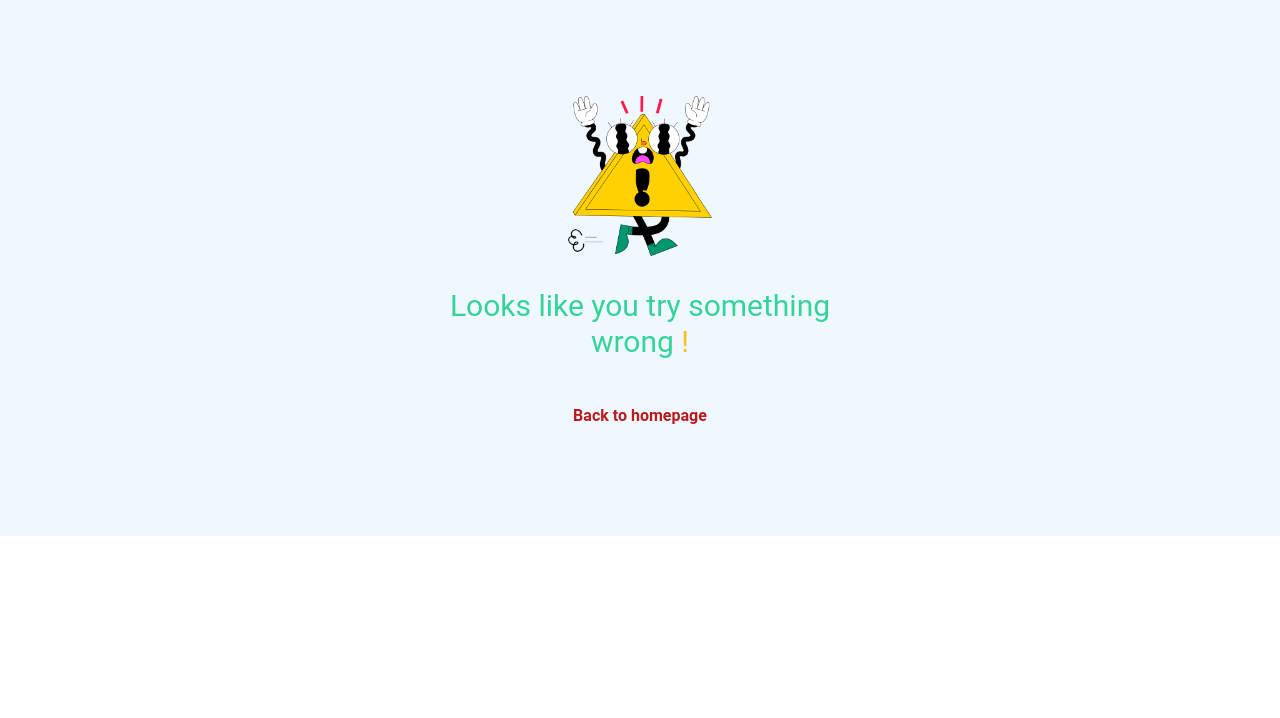
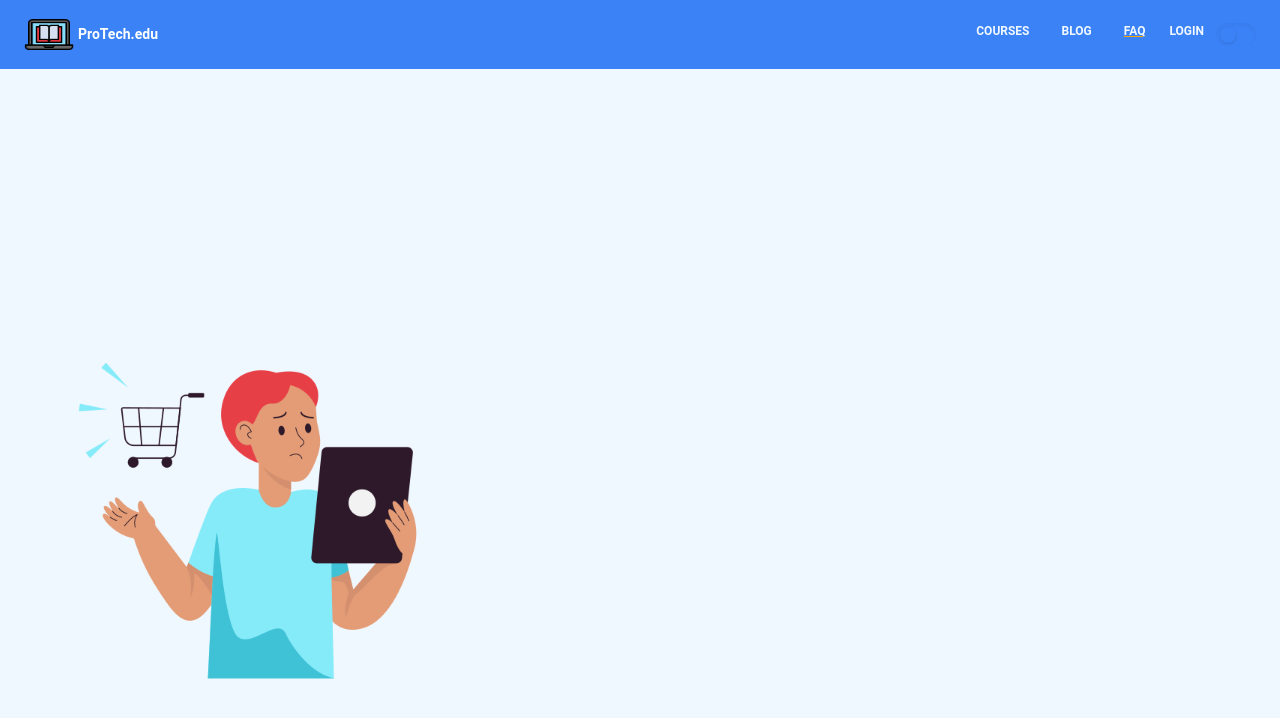
Before and after one commit to RittikSheikh/learn-wth-ProTech.edu-online, a React (Vite) app: page /faq in a window 1280 px wide. Shown: the top 718 px of the page. Built offline with nearby package versions, Linux system fonts and the light colour scheme; no server answers.

Commit message:
faq page added

```diff
--- /dev/null
+++ b/src/pages/Faq/Faq.jsx
@@ -0,0 +1,33 @@
+import React, { useContext } from 'react';
+import faqImg from '../../assets/images/confused.png';
+import { DarkContext } from '../../App';
+import { Link } from 'react-router-dom';
+
+const Faq = () => {
+
+    const {dark} = useContext(DarkContext);
+
+    return (
+        <div className='py-10 md:py-36'>
+            <section className={dark ? "dark:bg-black dark:text-gray-100" : "dark:bg-white dark:text-black"}>
+	<div className="container flex flex-col justify-center p-6 mx-auto sm:py-12 lg:py-24 lg:flex-row lg:justify-between">
+		<div className="flex items-center justify-center p-6 mt-8 lg:mt-0 h-72 sm:h-80 lg:h-96 xl:h-112 2xl:h-128">
+			<img src={faqImg} alt="" className="object-contain h-72 sm:h-80 lg:h-96 xl:h-112 2xl:h-128" />
+		</div>
+		<div className="flex flex-col justify-center p-6 text-center rounded-sm lg:max-w-md xl:max-w-lg lg:text-left">
+			<h1 className=" text-2xl md:text-5xl font-bold leading-none sm:text-6xl">Welcome to
+				<span className="dark:text-blue-400"> ProTec.edu</span> online <span className="dark:text-blue-400">FAQ</span> page
+			</h1>
+			<p className="mt-6 mb-8 text-lg sm:mb-12">content will update very soon !
+			</p>
+			<div className="flex flex-col space-y-4 sm:items-center sm:justify-center sm:flex-row sm:space-y-0 sm:space-x-4 lg:justify-start">
+				<Link to='/home' rel="noopener noreferrer" className="px-8 py-3 text-lg font-semibold rounded dark:bg-blue-400 dark:text-gray-900">Get To Home</Link>
+			</div>
+		</div>
+	</div>
+</section>
+        </div>
+    );
+};
+
+export default Faq;
--- a/src/routes/Router.jsx
+++ b/src/routes/Router.jsx
@@ -10,6 +10,7 @@ import Profile from "../pages/Profile/Profile";
 import PremiumAccess from "../pages/PremiumAccess/PremiumAccess";
 import PrivateRoute from "./PrivateRoute/PrivateRoute";
 import Blog from "../pages/Blog/Blog";
+import Faq from "../pages/Faq/Faq";
 
  export const router = createBrowserRouter([
     {
@@ -54,6 +55,10 @@ import Blog from "../pages/Blog/Blog";
             {
                 path: '/blog',
                 element: <Blog/>
+            },
+            {
+                path: '/faq',
+                element: <Faq/>
             }
         ]
     }
```
Also changed, not shown: src/assets/images/confused.png (added).
